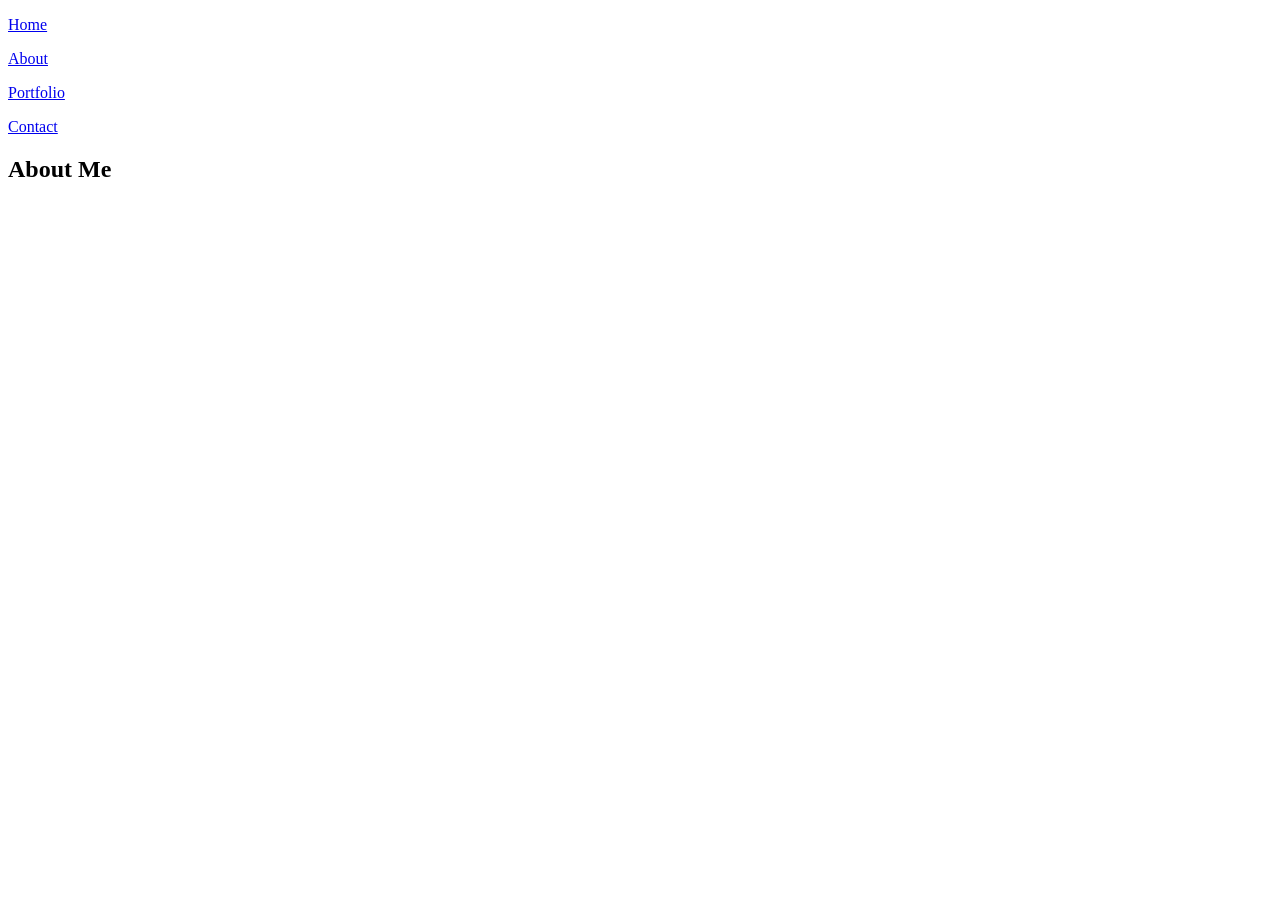
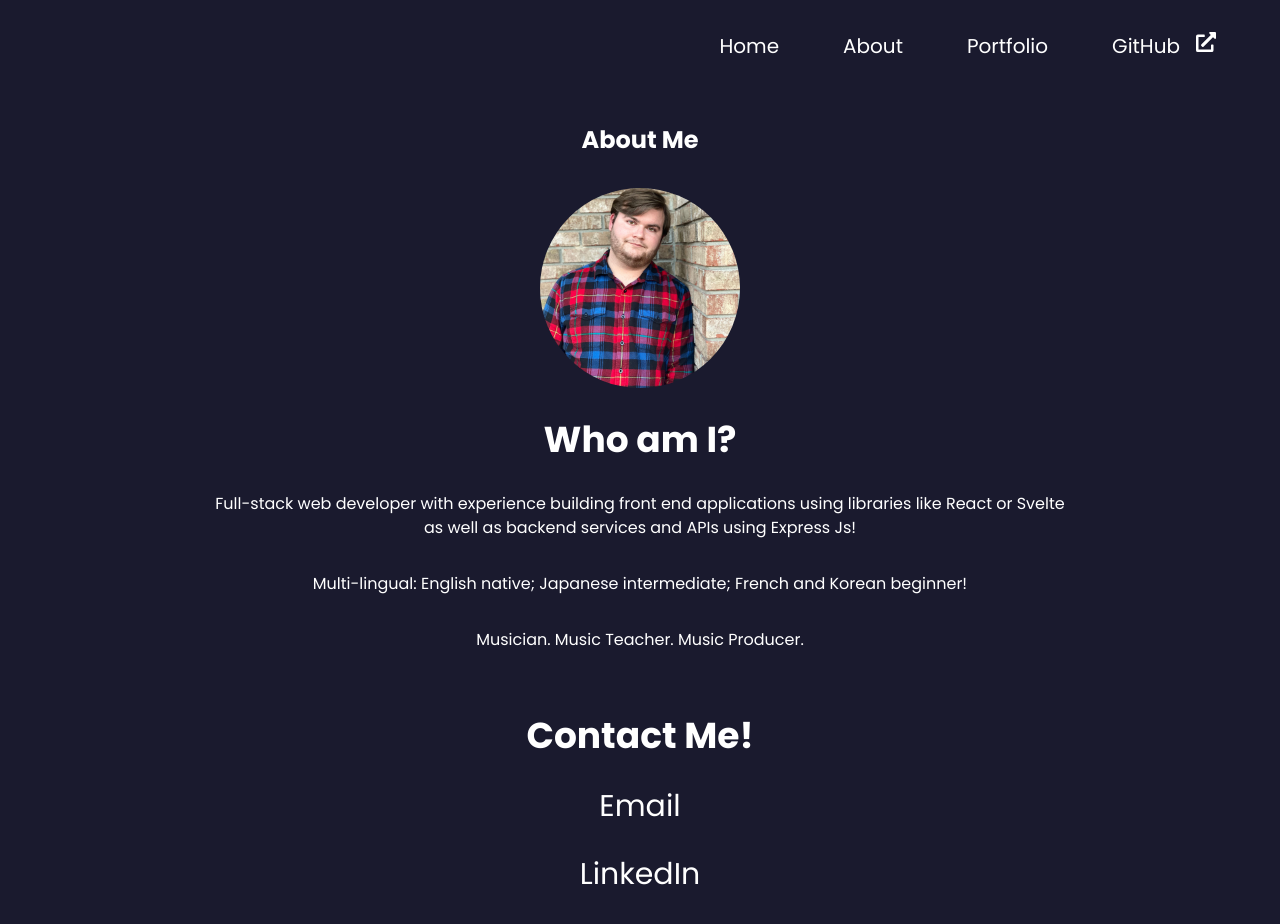
Before and after one commit to btylerh7/baker-portfolio, a Next.js app: page /about in a window 1280 px wide. Before the commit the page ends 800 px from the top, so only its background shows below. Built offline with nearby package versions, Linux system fonts and the light colour scheme.

Commit message:
Update about page and remove more tailwind

```diff
--- a/src/app/Home.module.css
+++ b/src/app/Home.module.css
@@ -45,6 +45,9 @@
     font-size: 1.875rem;
     line-height: 2.25rem;
 
+  }
+  .background-white {
+    background: var(--bg-off-white);
   }
   .rotated {
     --rotation-degree: 17deg;
--- /dev/null
+++ b/src/app/about/about.module.css
@@ -0,0 +1,17 @@
+.sectionContainer {
+    display: flex;
+    flex-direction: column;
+    position: relative;
+    gap: 2rem;
+    padding: 2rem 1rem;
+    text-align: center;
+
+    color: white;
+    font-size: 1.875rem;
+    line-height: 2.25rem;
+}
+
+.container {
+    background: #1A1A2E;
+    min-height: 100vh;
+}
--- a/src/app/about/page.tsx
+++ b/src/app/about/page.tsx
@@ -1,8 +1,22 @@
+import styles from './About.module.css'
+import Image from 'next/image'
+
+
 export default function About() {
   return (
-    <div>
-      <section className="section-container bg-dark text-white">
+    <div className={styles.container}>
+      <section className={styles.sectionContainer}>
         <h1>About Me</h1>
+        <Image style={{maxWidth:"200px", maxHeight:"200px", objectFit:"cover", borderRadius:"50%", alignSelf: "center"}} src="/profile_image.jpg" alt="tyler baker, a man with brown hair and a beard leaning against a brick wall" width={1200} height={1600}/>
+        <h2>Who am I?</h2>
+        <p>Full-stack web developer with experience building front end applications using libraries like React or Svelte <br/>as well as backend services and APIs using Express Js!</p>
+        <p>Multi-lingual: English native; Japanese intermediate; French and Korean beginner!</p>
+        <p>Musician. Music Teacher. Music Producer.</p>
+      </section>
+      <section className={styles.sectionContainer}>
+        <h2>Contact Me!</h2>
+        <a href="mailto:tylerhbaker99@gmail.com">Email</a>
+        <a target="_blank" href="https://www.linkedin.com/in/btylerh7/">LinkedIn</a>
       </section>
     </div>
   )
--- a/src/app/layout.tsx
+++ b/src/app/layout.tsx
@@ -1,4 +1,6 @@
 import Link from 'next/link'
+import { FaExternalLinkAlt } from 'react-icons/fa'
+import '../styles/globals.css'
 export default function RootLayout({
   children,
 }: {
@@ -26,11 +28,11 @@ export default function RootLayout({
                 Portfolio
               </p>
             </Link>
-            <Link href="/contact">
-              <p className="cursor-pointer text-xl text-white duration-150 ease-in-out underline-on-hover">
-                Contact
+            <a href="https://github.com/btylerh7" target="_blank" rel="noreferrer">
+              <p className="flex gap-4 align-center cursor-pointer text-xl text-white duration-150 ease-in-out underline-on-hover">
+                GitHub <FaExternalLinkAlt />
               </p>
-            </Link>
+            </a>
           </div>
         </nav>
         {children}</body>
--- a/src/app/page.tsx
+++ b/src/app/page.tsx
@@ -38,7 +38,7 @@ const Home = ({}) => {
       <header className={styles.header}>
         <h1>
           Hi, I'm Tyler.
-          <br /> I'm a front end web developer.
+          <br /> I'm a full-stack web developer.
         </h1>
         {/* w-fit */}
         <div className={styles.scrollText}>
--- a/src/app/portfolio/page.tsx
+++ b/src/app/portfolio/page.tsx
@@ -5,8 +5,8 @@ import styles from './portfolio.module.css'
 function Portfolio() {
   return (
     <div>
-      <section className="section-container bg-dark text-white">
-        <h2>Here are some of the projects I have completed:</h2>
+      <section className={styles.sectionContainer}>
+        <h2 className='py-4'>Here are some of the projects I have completed:</h2>
         <div className="mx-auto grid w-full px-4 max-w-6xl grid-cols-1 justify-center gap-16 lg:grid-cols-2 lg:gap-8">
           {currentProjects.map((project) => {
             return <ProjectCard key={project.title} props={project} />
--- a/src/app/portfolio/portfolio.module.css
+++ b/src/app/portfolio/portfolio.module.css
@@ -0,0 +1,14 @@
+.sectionContainer {
+    display: flex;
+    flex-direction: column;
+    position: relative;
+    gap: 2rem;
+    padding: 2rem 1rem;
+    text-align: center;
+    background: #1A1A2E;
+    color: white;
+    /* min-height: 100vh; */
+    font-size: 1.875rem;
+    line-height: 2.25rem;
+
+}
--- a/src/styles/globals.css
+++ b/src/styles/globals.css
@@ -4,6 +4,13 @@
 @tailwind components;
 @tailwind utilities;
 
+:root {
+  --bg-primary: #1A1A2E;
+  --bg-medium: #16213E;
+  --bg-light: #0F3460;
+  --accent: #E94560;
+  --bg-off-white: rgb(243 244 246);
+}
 .svg {
   position: fixed;
   z-index: -1;
@@ -28,6 +35,9 @@
     @apply text-base;
   }
 }
+
+
+
 
 
 .underline-on-hover {
```
Also changed, not shown: public/profile_image.jpg (added).
